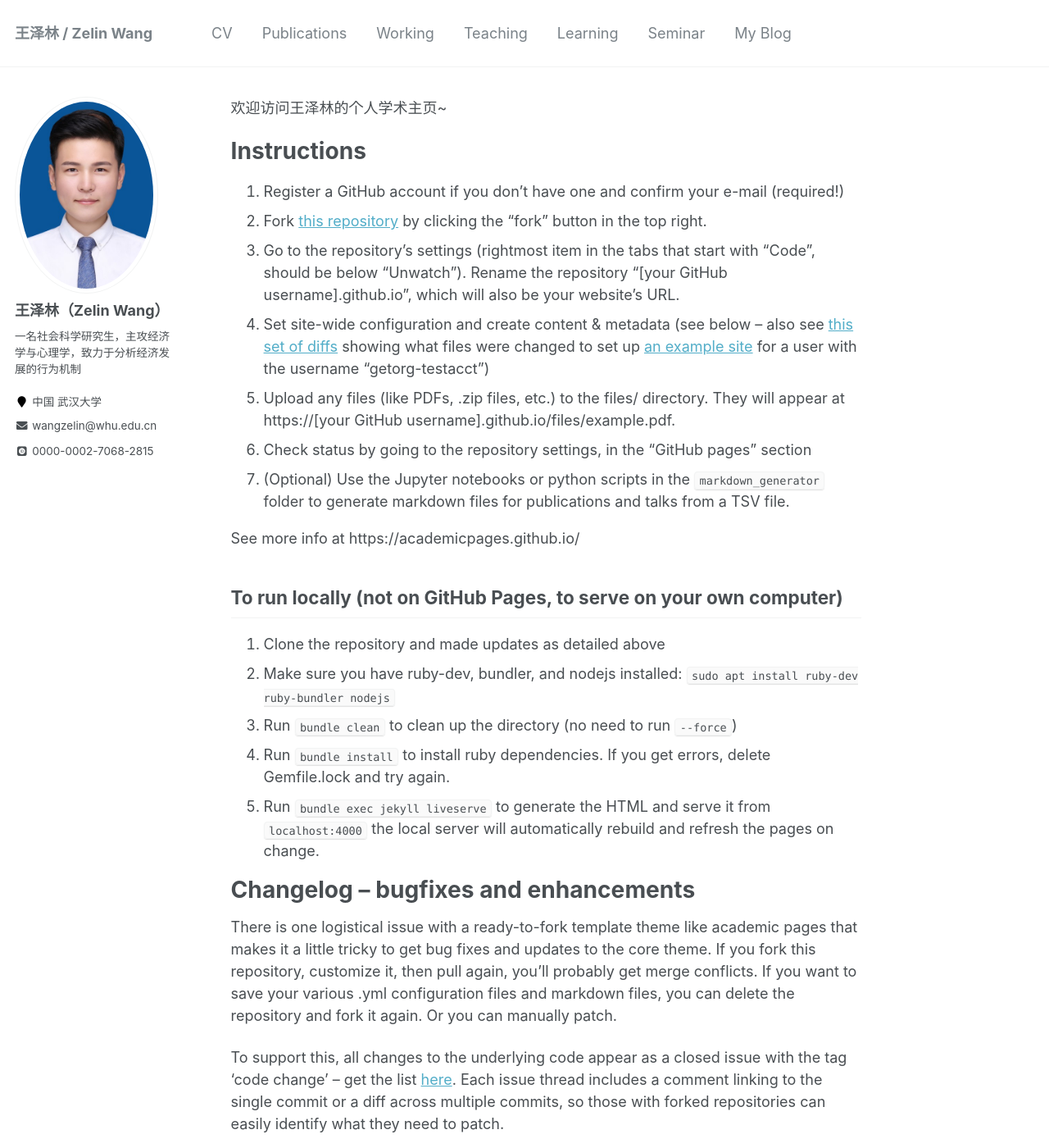
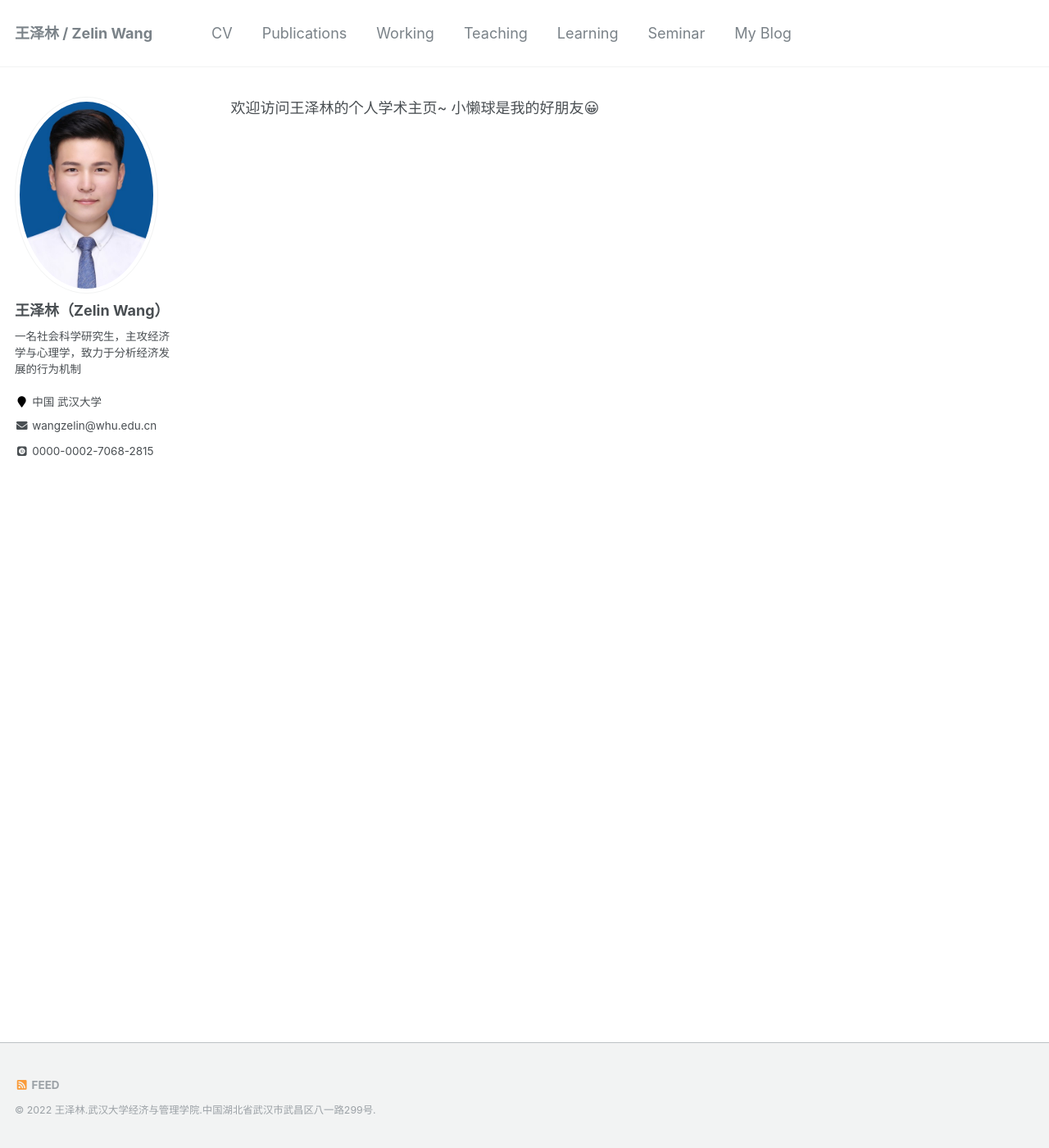
Before and after one commit to ColinWangZelin/colinwangzelin.github.io, a Jekyll site: the page built from index.md, in a window 1280 px wide and 1400 px high. Shown: the whole window at 82% size. Built offline with Jekyll 4.4.1, drawn with Linux system fonts in a browser that asks for light colours; some web fonts are replaced; our own code applies the rules of GitHub Pages for plain Markdown files.

Commit message:
Update index.md

```diff
--- a/index.md
+++ b/index.md
@@ -1,27 +1,2 @@
 欢迎访问王泽林的个人学术主页~
-
-# Instructions
-
-1. Register a GitHub account if you don't have one and confirm your e-mail (required!)
-1. Fork [this repository](https://github.com/academicpages/academicpages.github.io) by clicking the "fork" button in the top right.
-1. Go to the repository's settings (rightmost item in the tabs that start with "Code", should be below "Unwatch"). Rename the repository "[your GitHub username].github.io", which will also be your website's URL.
-1. Set site-wide configuration and create content & metadata (see below -- also see [this set of diffs](http://archive.is/3TPas) showing what files were changed to set up [an example site](https://getorg-testacct.github.io) for a user with the username "getorg-testacct")
-1. Upload any files (like PDFs, .zip files, etc.) to the files/ directory. They will appear at https://[your GitHub username].github.io/files/example.pdf.
-1. Check status by going to the repository settings, in the "GitHub pages" section
-1. (Optional) Use the Jupyter notebooks or python scripts in the `markdown_generator` folder to generate markdown files for publications and talks from a TSV file.
-
-See more info at https://academicpages.github.io/
-
-## To run locally (not on GitHub Pages, to serve on your own computer)
-
-1. Clone the repository and made updates as detailed above
-1. Make sure you have ruby-dev, bundler, and nodejs installed: `sudo apt install ruby-dev ruby-bundler nodejs`
-1. Run `bundle clean` to clean up the directory (no need to run `--force`)
-1. Run `bundle install` to install ruby dependencies. If you get errors, delete Gemfile.lock and try again.
-1. Run `bundle exec jekyll liveserve` to generate the HTML and serve it from `localhost:4000` the local server will automatically rebuild and refresh the pages on change.
-
-# Changelog -- bugfixes and enhancements
-
-There is one logistical issue with a ready-to-fork template theme like academic pages that makes it a little tricky to get bug fixes and updates to the core theme. If you fork this repository, customize it, then pull again, you'll probably get merge conflicts. If you want to save your various .yml configuration files and markdown files, you can delete the repository and fork it again. Or you can manually patch.
-
-To support this, all changes to the underlying code appear as a closed issue with the tag 'code change' -- get the list [here](https://github.com/academicpages/academicpages.github.io/issues?q=is%3Aclosed%20is%3Aissue%20label%3A%22code%20change%22%20). Each issue thread includes a comment linking to the single commit or a diff across multiple commits, so those with forked repositories can easily identify what they need to patch.
+小懒球是我的好朋友😀
```
